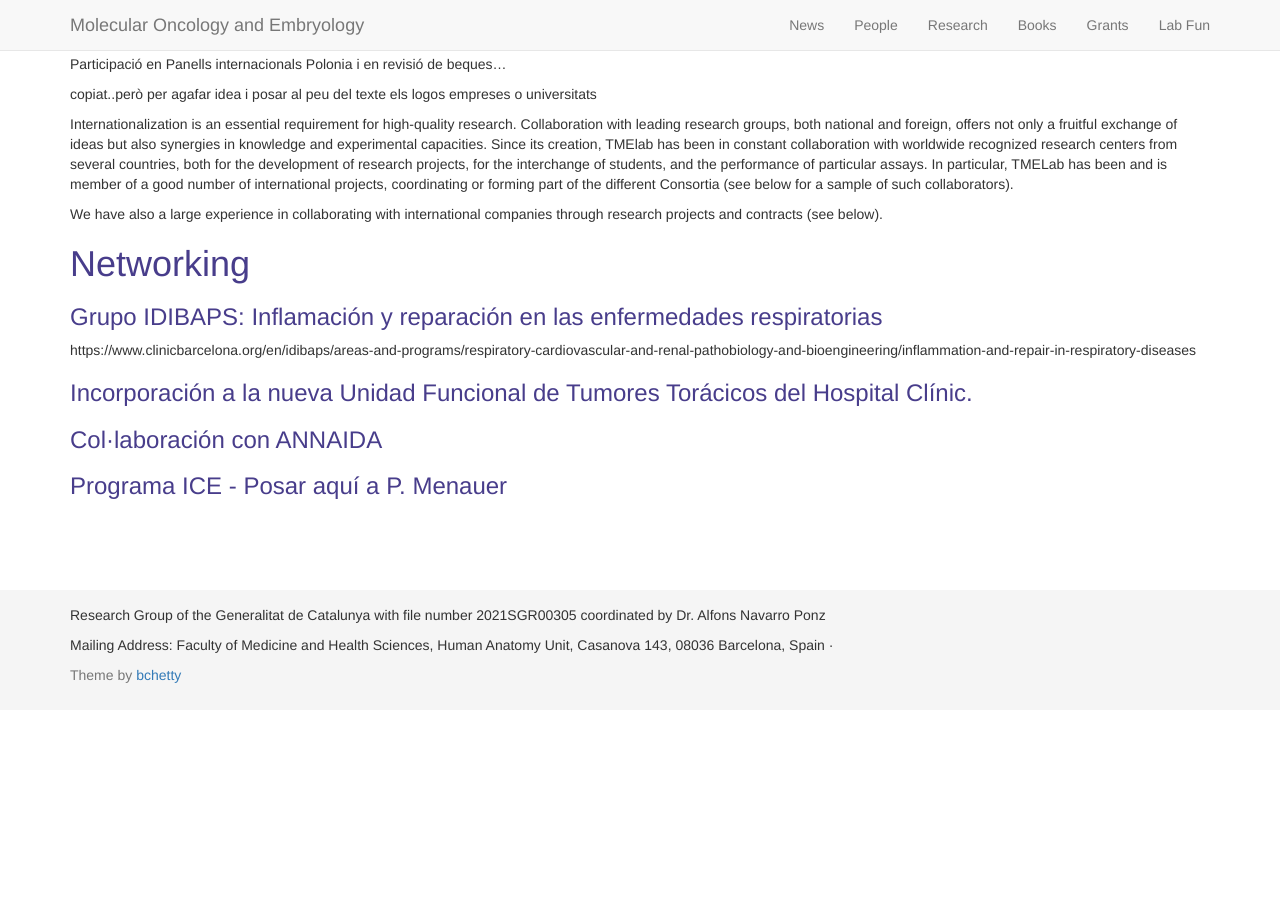
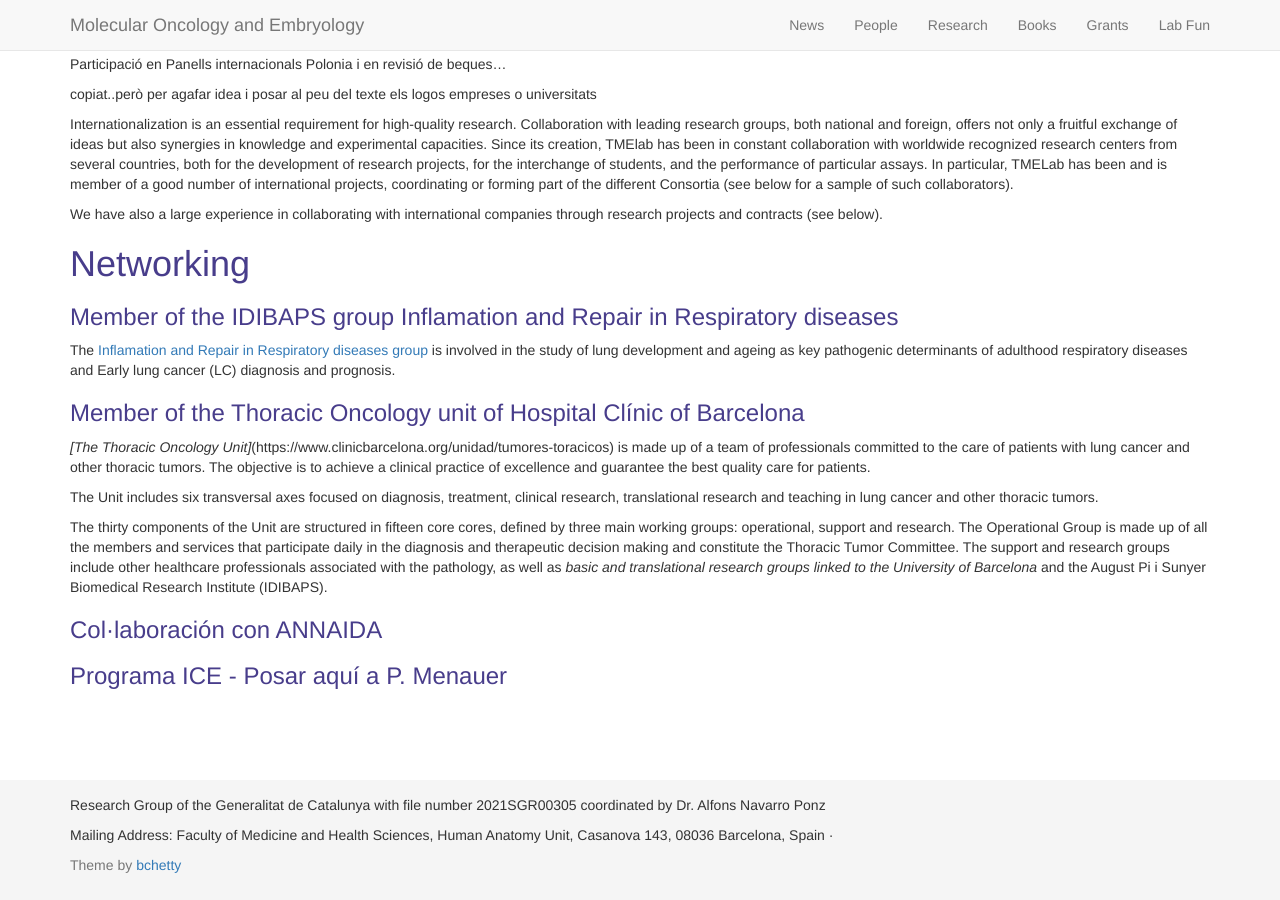
Before and after one commit to AlfonsNavarro/lab, a Jekyll site: the page built from pages/dissemination.md, in a window 1280 px wide and 900 px high, scrolled down 3882 px. Built offline with Jekyll 4.4.1, drawn with Linux system fonts in a browser that asks for light colours; nearby versions of some CDN libraries; before the commit the page ends 4592 px from its top, so only the background shows below that; some of the changed text lies outside the part shown.

Commit message:
Preliminary dissemination page

```diff
--- a/pages/dissemination.md
+++ b/pages/dissemination.md
@@ -23,7 +23,8 @@ Para más detalles a incluir revisar Documento enviado a SGR!!!
 
 To create synergies to promote, share and disseminate the knowledge on the development, diagnosis, and treatment for lung cancer, our group have established a collaboration with the pharmaceutical company AstraZeneca to create the **UB-Hospital Clinic Chair on Lung Cancer AstraZeneca**.
 
-Chair Members: Dr. Mariano Monzó (Director), Dr. Noemí Reguart, Dr. Alfons Navarro, Dr. Laureano Molins, Dr. Ramón M. Marrades, Dr. José Ramírez; and from Astrazeneca Company: Dr. Miquel Romans and Dr.Jordi Castignani.
+**Chair Members:**
+Dr. Mariano Monzó (Director), Dr. Noemí Reguart, Dr. Alfons Navarro, Dr. Laureano Molins, Dr. Ramón M. Marrades, Dr. José Ramírez; and from Astrazeneca Company: Dr. Miquel Romans and Dr.Jordi Castignani.
 
 
 ![Foto Catedra]({{site.base.url}}/lab/assets/img/Catedra_pulmo.png){:height="50%" width="50%"}
@@ -115,7 +116,7 @@ premisXumanresaXaXtreballsXdeXrecercaXdeXbatxillerat.
 
 # TFG
 
-PEr anys títols, Alumnes i pàrticipació en premis Gemma Rossell
+Per anys títols, Alumnes i pàrticipació en premis Gemma Rossell
 
 Trabajo(de(fin(de(grado((Raquel(Companys)(presentado(a(los(Premios de investigación
 para estudiantes Gemma Rosell i Romero ed.(2019((https://www.gemmarr.com/)(y(
@@ -204,10 +205,20 @@ We have also a large experience in collaborating with international companies th
 
 # Networking
 
-### Grupo IDIBAPS: Inflamación y reparación en las enfermedades respiratorias
-https://www.clinicbarcelona.org/en/idibaps/areas-and-programs/respiratory-cardiovascular-and-renal-pathobiology-and-bioengineering/inflammation-and-repair-in-respiratory-diseases
+### Member of the IDIBAPS group Inflamation and Repair in Respiratory diseases
 
-### Incorporación a la nueva Unidad Funcional de Tumores Torácicos del Hospital Clínic.
+The [Inflamation and Repair in Respiratory diseases group](https://www.clinicbarcelona.org/en/idibaps/areas-and-programs/respiratory-cardiovascular-and-renal-pathobiology-and-bioengineering/inflammation-and-repair-in-respiratory-diseases) is involved in the study of lung development and ageing as key pathogenic determinants of adulthood respiratory diseases and Early lung cancer (LC) diagnosis and prognosis.
+
+
+### Member of the Thoracic Oncology unit of Hospital Clínic of Barcelona
+
+
+*[The Thoracic Oncology Unit]*(https://www.clinicbarcelona.org/unidad/tumores-toracicos) is made up of a team of professionals committed to the care of patients with lung cancer and other thoracic tumors. The objective is to achieve a clinical practice of excellence and guarantee the best quality care for patients.
+
+The Unit includes six transversal axes focused on diagnosis, treatment, clinical research, translational research and teaching in lung cancer and other thoracic tumors.
+
+The thirty components of the Unit are structured in fifteen core cores, defined by three main working groups: operational, support and research. The Operational Group is made up of all the members and services that participate daily in the diagnosis and therapeutic decision making and constitute the Thoracic Tumor Committee. The support and research groups include other healthcare professionals associated with the pathology, as well as *basic and translational research groups linked to the University of Barcelona* and the August Pi i Sunyer Biomedical Research Institute (IDIBAPS).
+
 
 ### Col·laboración con ANNAIDA
 
```
